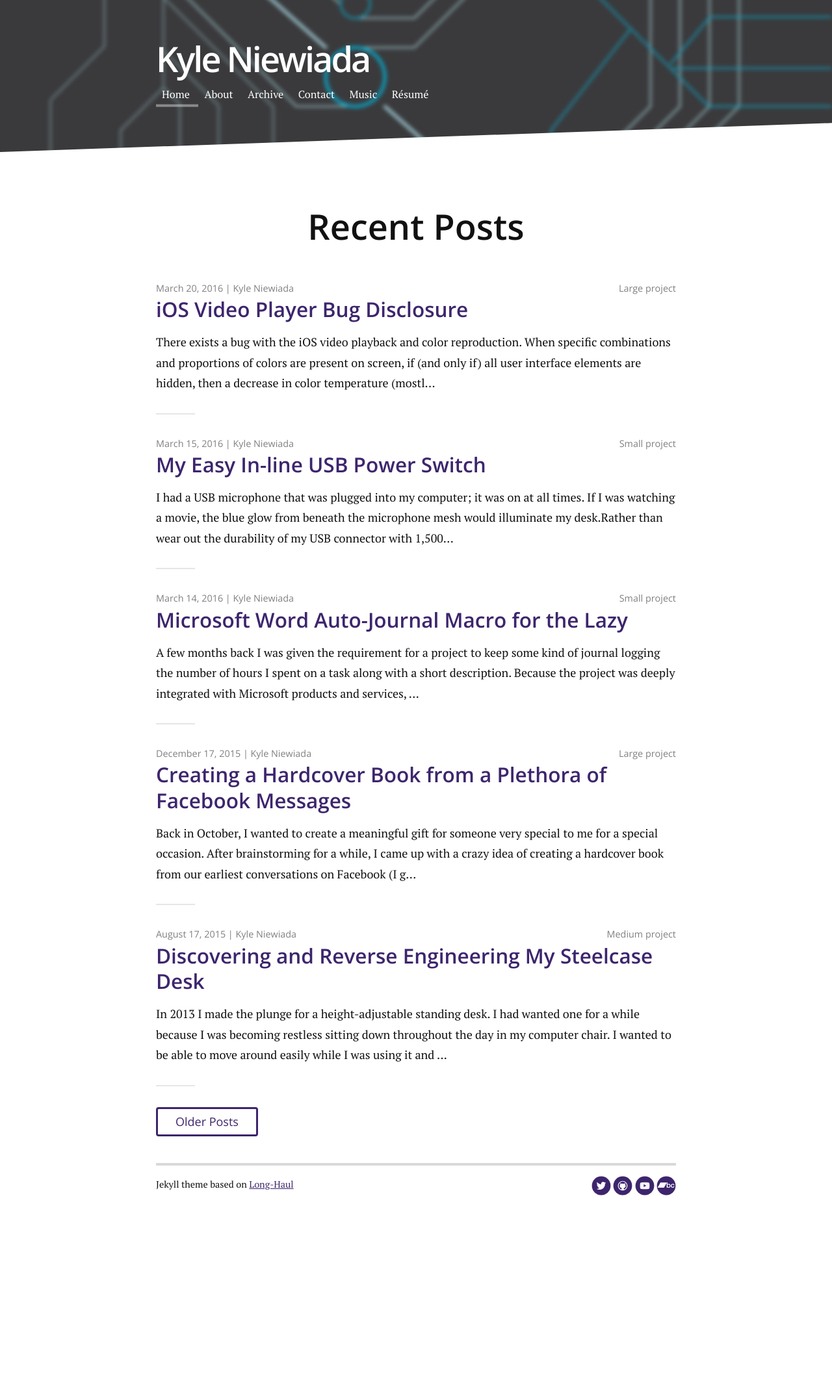
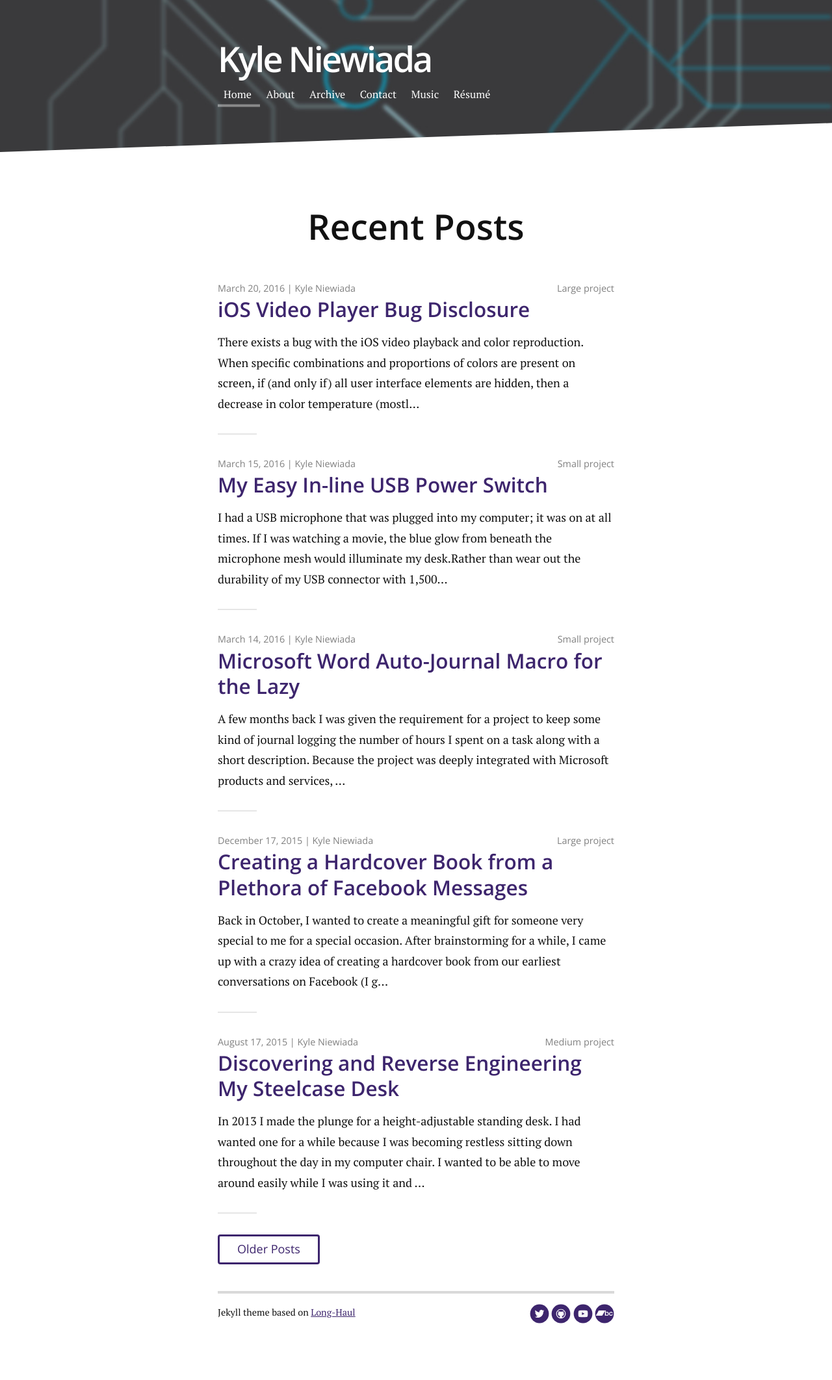
Before and after one commit to aav7fl/website-legacy, a Jekyll site: the page built from index.html, in a window 1280 px wide. Shown: the whole page at 65% size. Built offline with Jekyll 4.4.1, drawn with Linux system fonts in a browser that asks for light colours; nearby versions of some CDN libraries; the list of posts is cut into pages by our own code; before the commit the page ends 1927 px from its top, so only the background shows below that.

Commit message:
changed my mind. Max-width is back

```diff
--- a/_sass/__base.scss
+++ b/_sass/__base.scss
@@ -3,7 +3,7 @@ GLOBAL Extra
 ***************/
 
 .container {
-	//max-width: 610px;
+	max-width: 610px;
 	margin-right: auto;
 	margin-left: auto;
 	padding: 0 20px;
```
Also changed, not shown: 1 other file.
